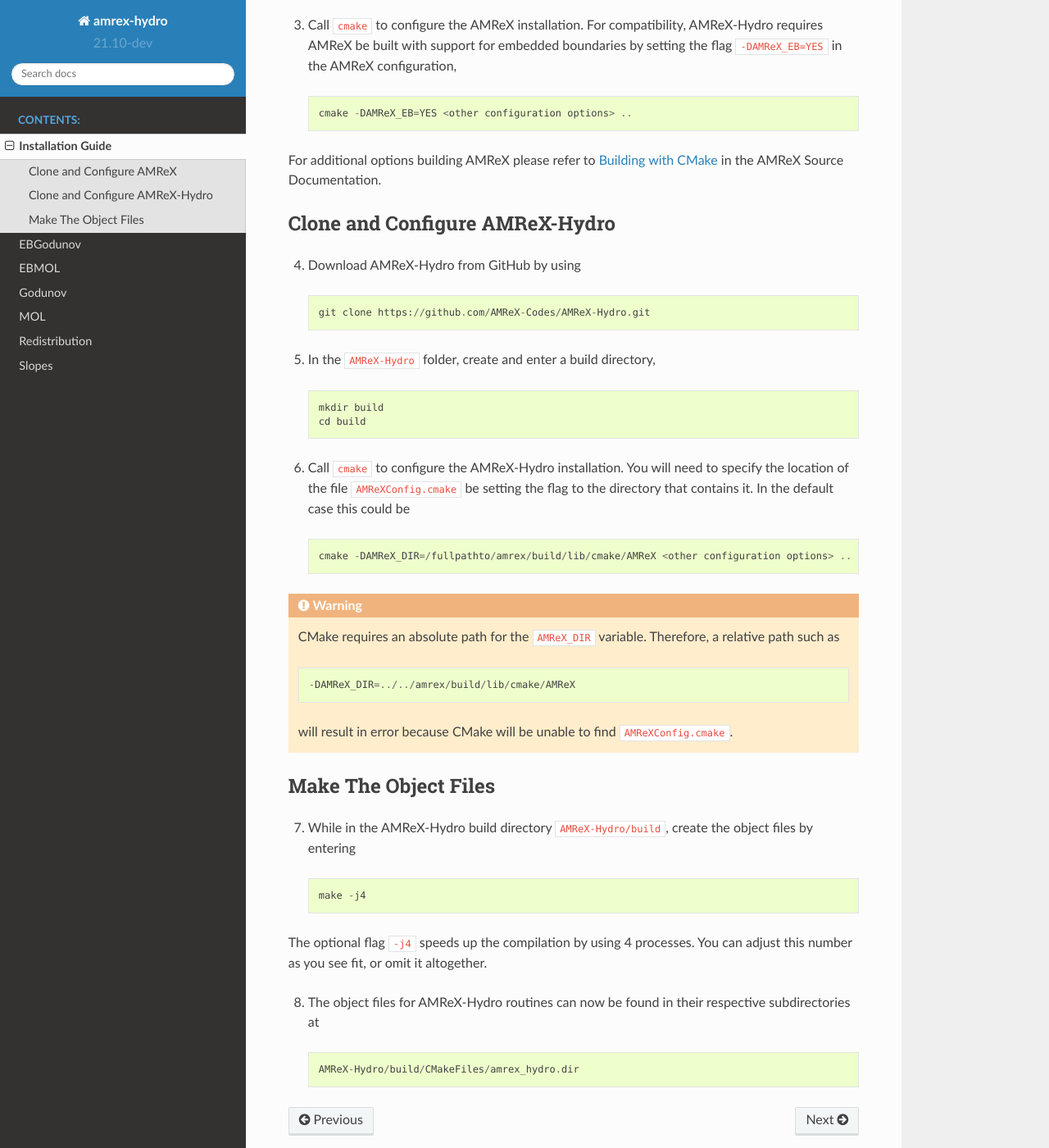
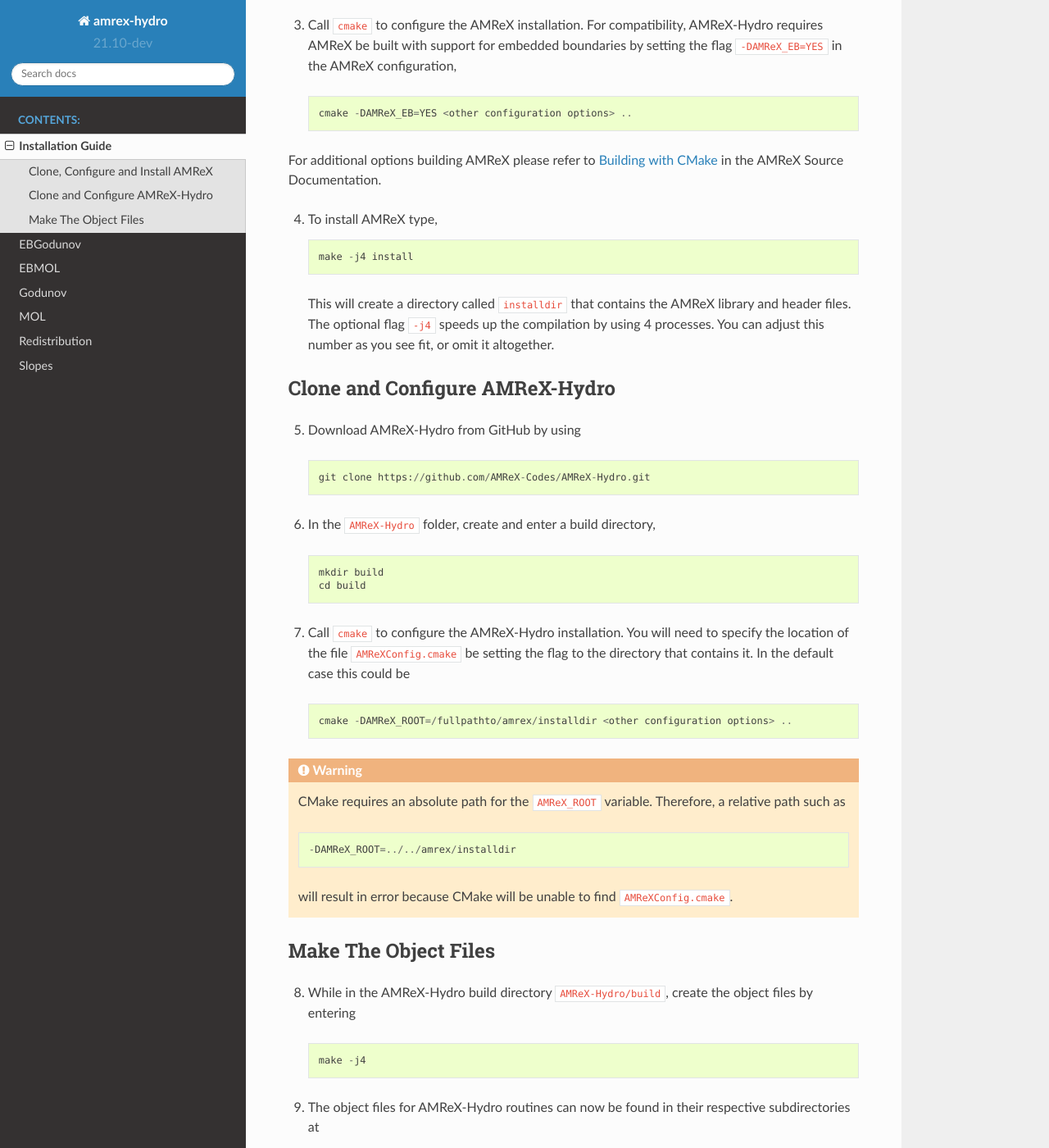
Before and after one commit to AMReX-Fluids/AMReX-Hydro, a Sphinx documentation site: the page built from Docs/source/Install.rst, in a window 1280 px wide and 1400 px high, scrolled down 516 px. Shown: the whole window at 82% size. Built offline with Sphinx 7.4.7 and the Read the Docs theme 2.0.0, drawn with Linux system fonts in a browser that asks for light colours; some of the changed text lies outside the part shown.

Commit message:
Rewrite to add amrex install, after discussions with Deepak.

```diff
--- a/Docs/source/Install.rst
+++ b/Docs/source/Install.rst
@@ -8,8 +8,8 @@
 with your projects see the steps below:
 
 
-Clone and Configure AMReX
--------------------------
+Clone, Configure and Install AMReX
+-----------------------------------
 
 1. Download AMReX from GitHub by using
 
@@ -38,56 +38,65 @@
 .. _`Building with CMake`: https://amrex-codes.github.io/amrex/docs_html/BuildingAMReX.html#building-with-cmake
 
 
+4. To install AMReX type,
+
+   ::
+
+     make -j4 install
+
+   This will create a directory called ``installdir`` that contains the AMReX library
+   and header files. The optional flag ``-j4`` speeds up the compilation by using 4 processes. You can adjust
+   this number as you see fit, or omit it altogether.
+
+
 Clone and Configure AMReX-Hydro
 -------------------------------
 
-4. Download AMReX-Hydro from GitHub by using
+5. Download AMReX-Hydro from GitHub by using
 
   ::
 
     git clone https://github.com/AMReX-Codes/AMReX-Hydro.git
 
-5. In the ``AMReX-Hydro`` folder, create and enter a build directory,
+6. In the ``AMReX-Hydro`` folder, create and enter a build directory,
 
   ::
 
      mkdir build
      cd build
 
-6. Call ``cmake`` to configure the AMReX-Hydro installation. You will need
+7. Call ``cmake`` to configure the AMReX-Hydro installation. You will need
    to specify the location of the file ``AMReXConfig.cmake`` be setting the flag
    to the directory that contains it. In the default case this could be
 
   ::
 
-     cmake -DAMReX_DIR=/fullpathto/amrex/build/lib/cmake/AMReX <other configuration options> ..
+     cmake -DAMReX_ROOT=/fullpathto/amrex/installdir <other configuration options> ..
 
 
 .. warning::
 
-   CMake requires an absolute path for the ``AMReX_DIR`` variable. Therefore, a
+   CMake requires an absolute path for the ``AMReX_ROOT`` variable. Therefore, a
    relative path such as
 
    ::
 
-      -DAMReX_DIR=../../amrex/build/lib/cmake/AMReX
+      -DAMReX_ROOT=../../amrex/installdir
 
    will result in error because CMake will be unable to find ``AMReXConfig.cmake``.
 
 Make The Object Files
 ----------------------
 
-7. While in the AMReX-Hydro build directory ``AMReX-Hydro/build``, create the object
+8. While in the AMReX-Hydro build directory ``AMReX-Hydro/build``, create the object
    files by entering
 
   ::
 
      make -j4
 
-The optional flag ``-j4`` speeds up the compilation by using 4 processes. You can adjust
-this number as you see fit, or omit it altogether.
 
-8. The object files for AMReX-Hydro routines can now be found in their respective
+9. The object files for AMReX-Hydro routines can now be found in their respective
    subdirectories at
 
   ::
```
